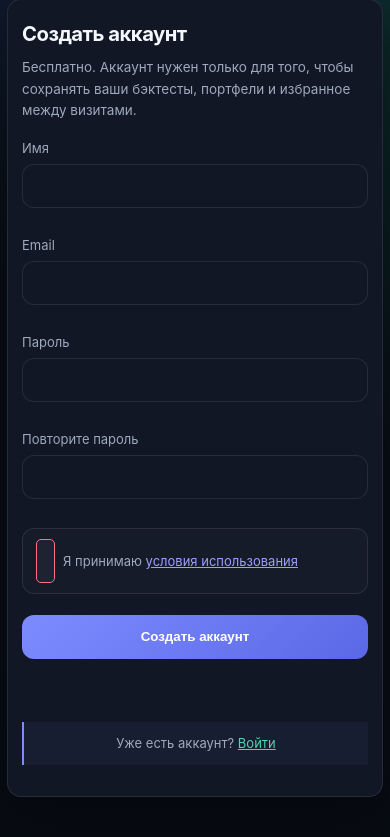
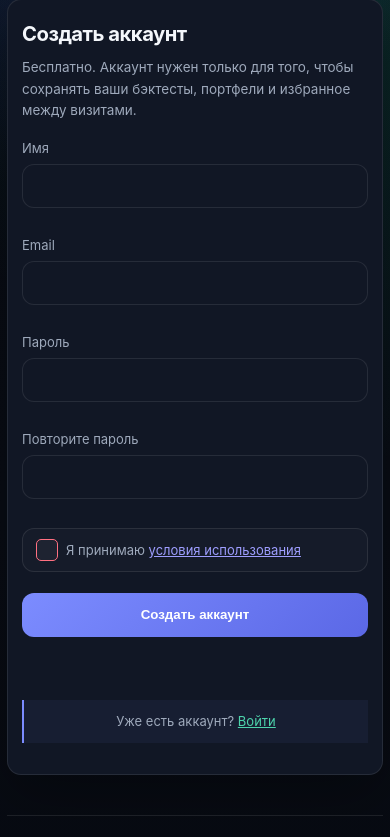
Before and after one commit to MainBooo/strategy-lab, a Flask app: page /register in a window 390 px wide. Shown: the part 256-1093 px from the top of the page. Run offline with Flask 3, Linux system fonts and the light colour scheme.

Commit message:
fix mobile checkbox sizing

```diff
--- a/static/auth.css
+++ b/static/auth.css
@@ -115,3 +115,23 @@
 .hero.hero-premium { overflow: visible; }
 .hero.hero-premium::before { right: 0; }
 .hero-premium #status { display: inline-flex; }
+
+/* responsive.css gives normal form controls a 44px phone touch target. Native
+   checkboxes must be excluded from that rule: otherwise Safari stretches the
+   checkbox itself vertically to 44px inside .checkbox-label. Keep the row as
+   the large tap target and render the control at a normal square size. */
+@media (max-width: 620px), (max-width: 960px) and (max-height: 520px) {
+  input[type="checkbox"],
+  .checkbox-label input[type="checkbox"] {
+    width: 22px;
+    height: 22px;
+    min-width: 22px;
+    min-height: 22px;
+    max-width: 22px;
+    max-height: 22px;
+    flex: 0 0 22px;
+    margin: 0;
+    padding: 0;
+    align-self: center;
+  }
+}
```
